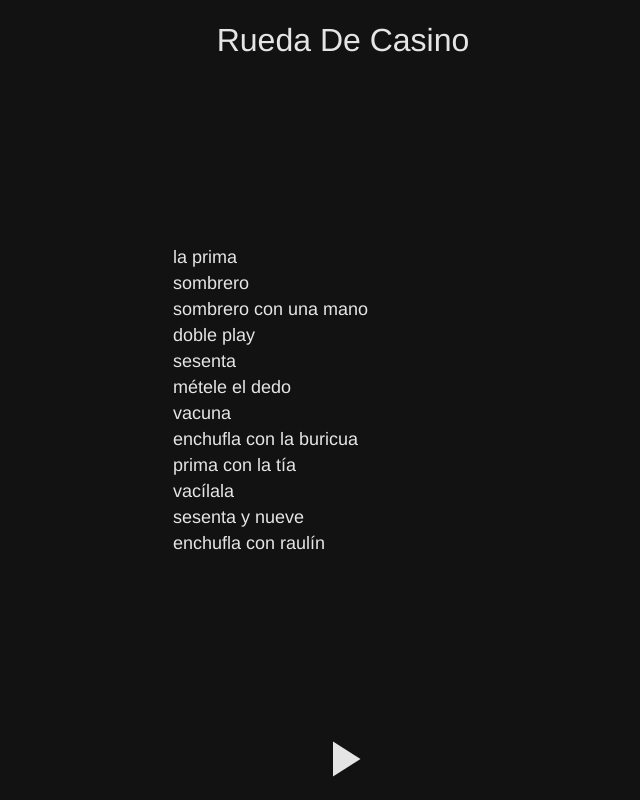
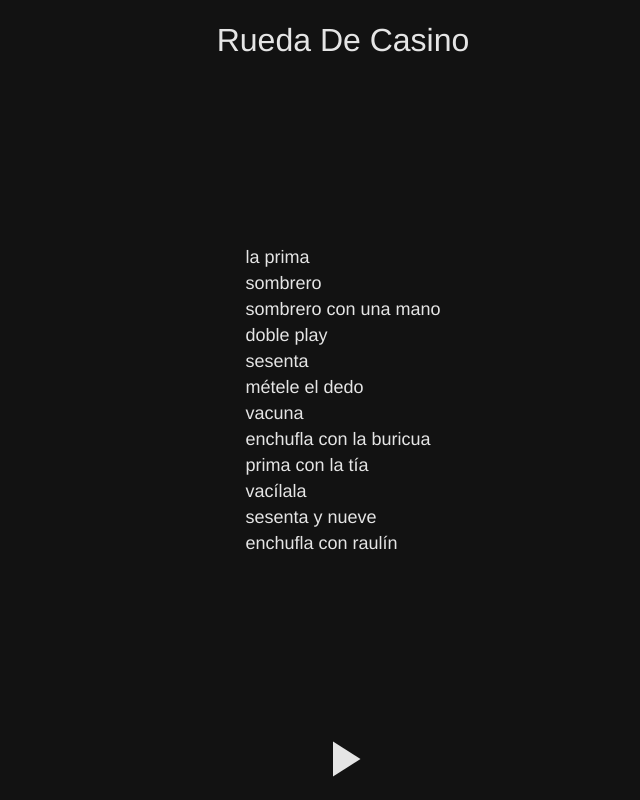
Before and after one commit to Hecktors/rueda-de-casino, a React (Create React App) app: page / in a window 1280 px wide. Shown: the whole page, without its empty margins (297-937 px from the left). Built offline with nearby package versions, Linux system fonts and the light colour scheme.

Commit message:
Move color style condition into styled component, remove isArray test

```diff
--- a/src/components/MoveList.js
+++ b/src/components/MoveList.js
@@ -7,34 +7,26 @@ MoveList.propTypes = {
 }
 
 export default function MoveList({ moves, isPaused }) {
-  const listItemsColor = isPaused
-    ? 'var(--move-list-pause-color)'
-    : 'var(--text-color)'
-
-  if (!Array.isArray(moves)) return <div className="error-msg">Data Error</div>
-
   const listItems = moves.map(({ name, id }) => <li key={id}>{name}</li>)
 
-  const content =
-    listItems.length > 0 ? (
-      listItems
-    ) : (
-      <span className="warning">No move selected</span>
-    )
-
-  return <ListStyled color={listItemsColor}>{content}</ListStyled>
+  return listItems.length > 0 ? (
+    <ListStyled isPauses={isPaused}>{listItems}</ListStyled>
+  ) : (
+    <Message>Select some moves to practice!</Message>
+  )
 }
 
 const ListStyled = styled.ul`
-  width: 100%;
-  padding-left: 50px;
+  padding: 0;
   li {
     margin: 5px;
     list-style: none;
-    color: ${(props) => props.color};
-  }
-
-  & .warning {
-    color: orange;
+    color: ${(props) =>
+      props.isPauses ? 'var(--move-list-pause-color)' : 'var(--text-color)'};
   }
 `
+
+const Message = styled.div`
+  color: orange;
+  font-size: 1.5rem;
+`
```
